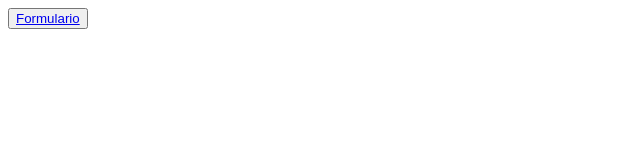
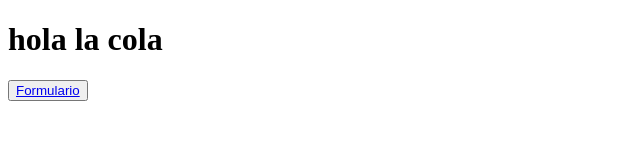
Before and after one commit to BrayanDuque09/prueba-repositorio, a plain HTML site: page index.html in a window 1280 px wide. Shown: the whole page, without its empty margins (0-640 px from the left). Drawn offline with Linux system fonts and the light colour scheme.

Commit message:
h1 en index

```diff
--- a/index.html
+++ b/index.html
@@ -6,6 +6,7 @@
     <title>Document</title>
 </head>
 <body>
+    <h1>hola la cola</h1>
     <button><a href="form-css.html"> Formulario</a></button>
 </body>
 </html>
```
